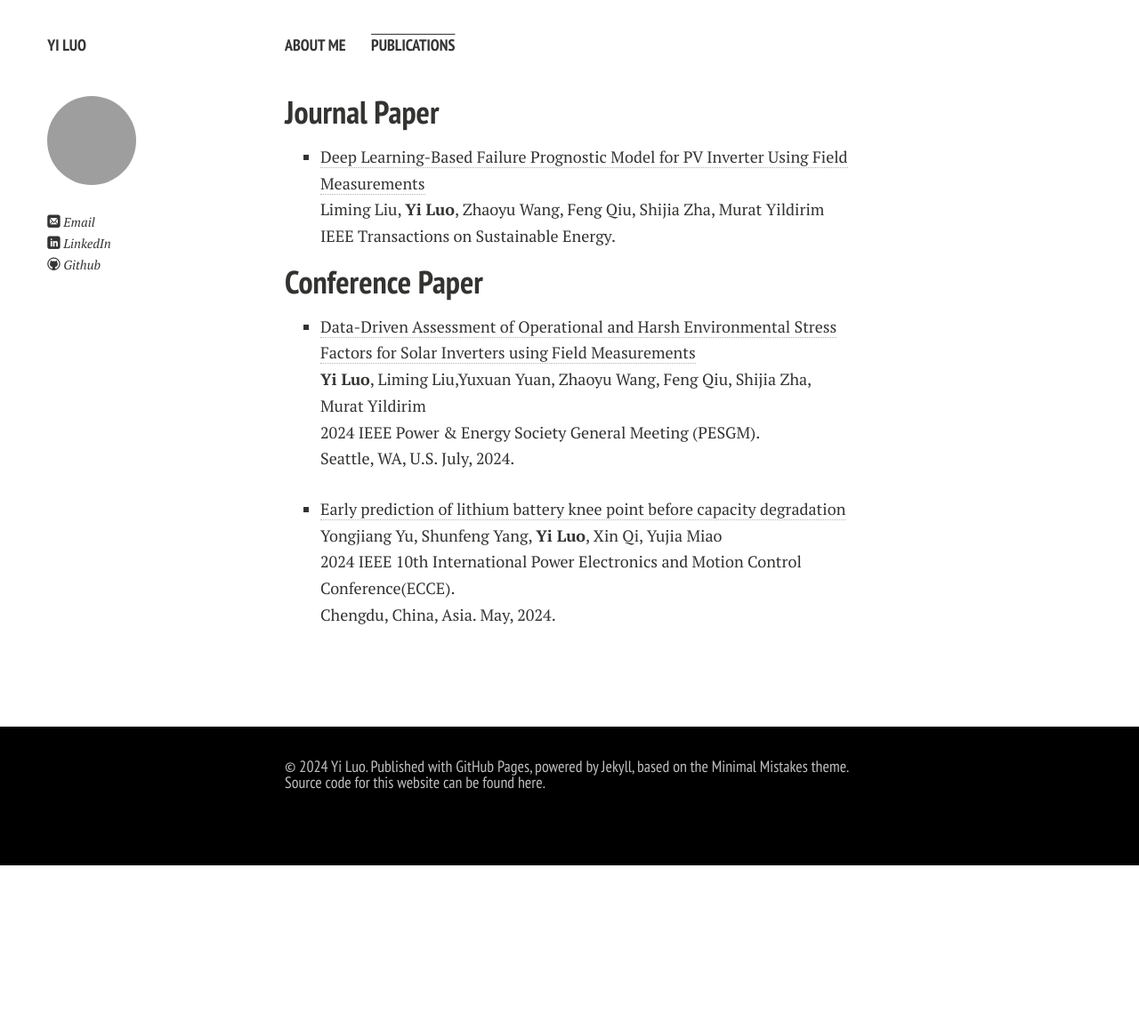
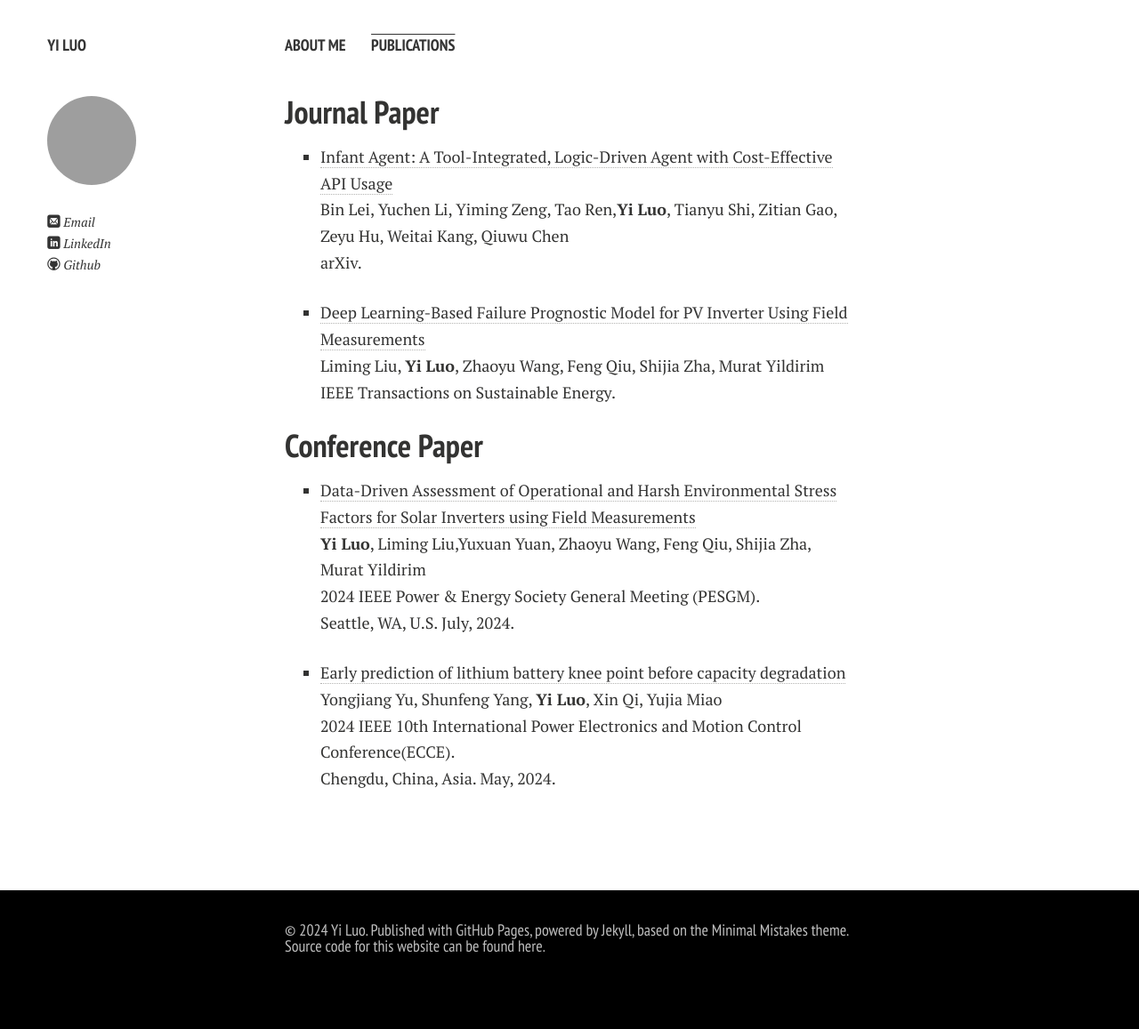
Before and after one commit to yisamu/yisamu.github.io, a Jekyll site: the page built from publications.md, in a window 1280 px wide. Shown: the whole page at 89% size. Built offline with Jekyll 4.4.1, drawn with Linux system fonts in a browser that asks for light colours; nearby versions of some CDN libraries; comment, search, counter and statistics services are not loaded; a style sheet for code colours, icons or effects is not loaded; before the commit the page ends 973 px from its top, so only the background shows below that.

Commit message:
Update publications.md

```diff
--- a/publications.md
+++ b/publications.md
@@ -7,7 +7,10 @@ title: Publications
 
 
 ## Journal Paper
-- [Deep Learning-Based Failure Prognostic Model for PV Inverter Using Field Measurements](https://ieeexplore.ieee.org/abstract/document/10636809)<br>Liming Liu, **Yi Luo**, Zhaoyu Wang, Feng Qiu, Shijia Zha, Murat Yildirim<br> IEEE Transactions on Sustainable Energy.<br>
+- [Infant Agent: A Tool-Integrated, Logic-Driven Agent with Cost-Effective API Usage]((https://arxiv.org/abs/2411.01114))<br> Bin Lei, Yuchen Li, Yiming Zeng, Tao Ren,**Yi Luo**, Tianyu Shi, Zitian Gao, Zeyu Hu, Weitai Kang, Qiuwu Chen<br> 	arXiv.<be>
+
+- [Deep Learning-Based Failure Prognostic Model for PV Inverter Using Field Measurements](https://ieeexplore.ieee.org/abstract/document/10636809)<br>Liming Liu, **Yi Luo**, Zhaoyu Wang, Feng Qiu, Shijia Zha, Murat Yildirim<br> IEEE Transactions on Sustainable Energy.<be>
+
 
 
 ## Conference Paper
```
